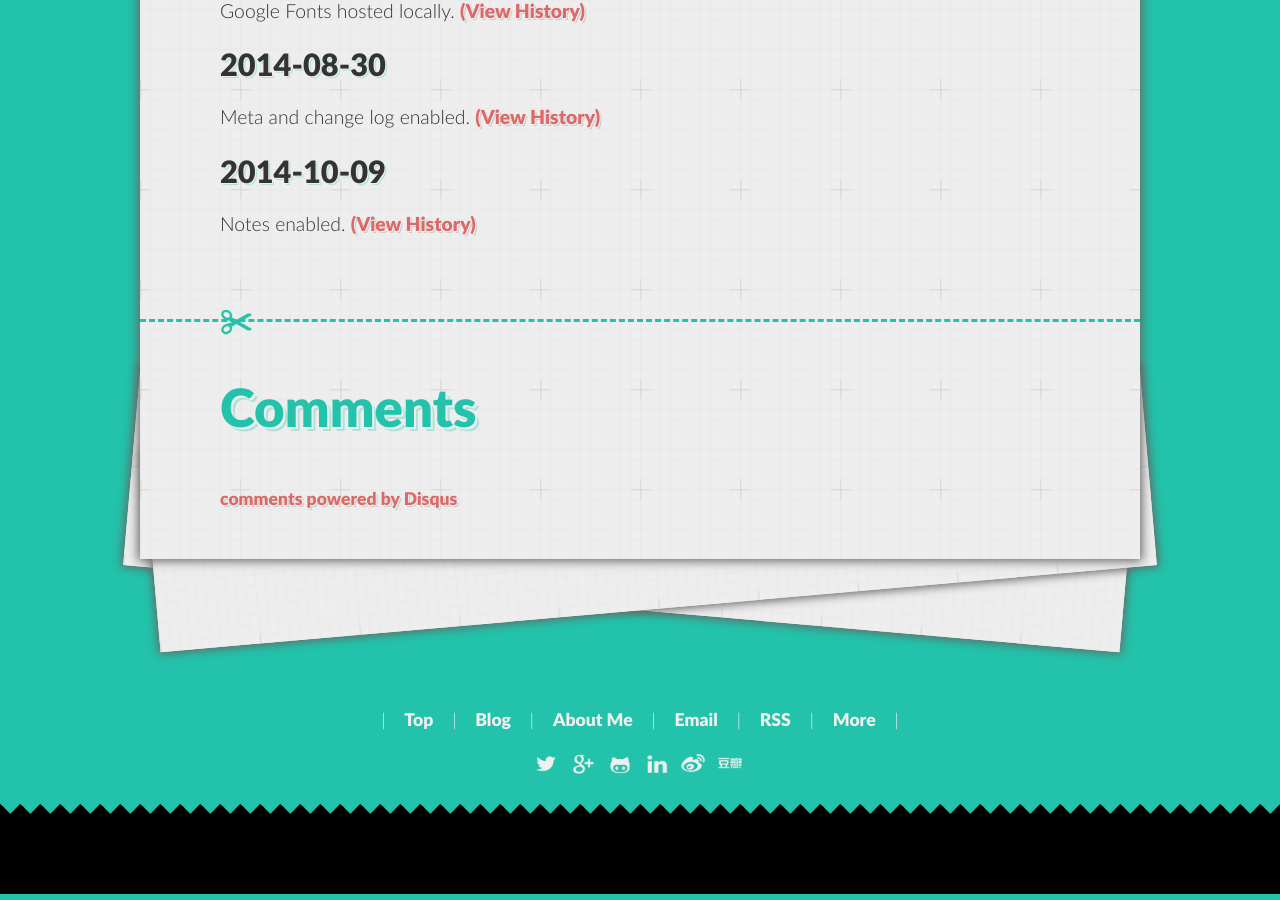
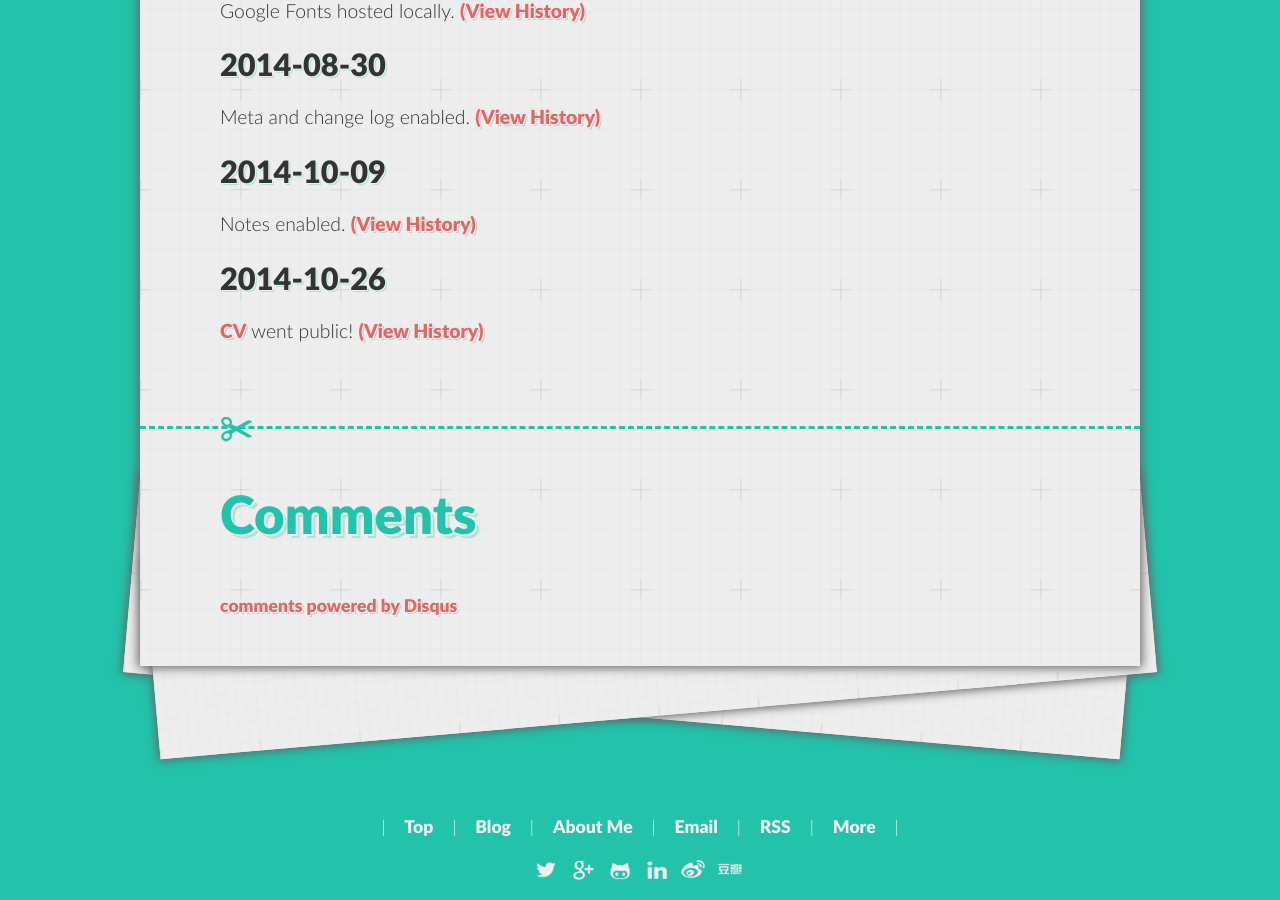
Before and after one commit to Ovilia/blog, a Jekyll site: the page built from meta/log.md, in a window 1280 px wide and 900 px high, scrolled down 3249 px. Built offline with Jekyll 4.4.1, drawn with Linux system fonts in a browser that asks for light colours; Markdown is read by kramdown in place of the engine named in the settings.

```diff
--- a/meta/log.md
+++ b/meta/log.md
@@ -107,3 +107,7 @@ Meta and change log enabled. <a href="https://github.com/Ovilia/blog/tree/7c9882
 ### 2014-10-09
 
 Notes enabled. <a href="https://github.com/Ovilia/blog/tree/36c6ac0f7e680d567039915f4d274f5e1058db5b" target="_blank" onclick="_gaq.push(['_trackEvent', 'ToGitHub', 'InLog', 'blog']);">(View History)</a>
+
+### 2014-10-26
+
+<a href="http://zhangwenli.com/cv" target="_blank">CV</a> went public! <a href="https://github.com/Ovilia/cv/tree/feb71ee5ec0213365cb6f4e006eded00e46fbe12" target="_blank" onclick="_gaq.push(['_trackEvent', 'ToGitHub', 'InLog', 'cv']);">(View History)</a>
```
Also changed, not shown: _posts/2014-09-01-readfree-chrome-extension.md (+6 -0 lines).
